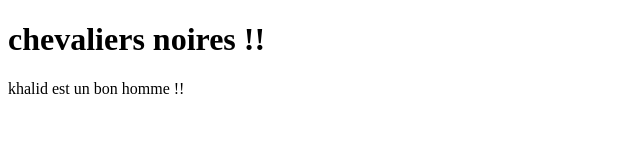
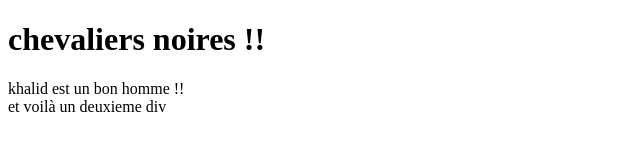
Before and after one commit to khalidmateur/Test-GitHub, a plain HTML site: page index.html in a window 1280 px wide. Shown: the whole page, without its empty margins (0-640 px from the left). Drawn offline with Linux system fonts and the light colour scheme.

Commit message:
add 2nd get

```diff
--- a/index.html
+++ b/index.html
@@ -10,5 +10,8 @@
     <div>
         khalid est un bon homme !!
     </div>
+    <div>
+        et voilà un deuxieme div
+    </div>
 </body>
 </html>
```
